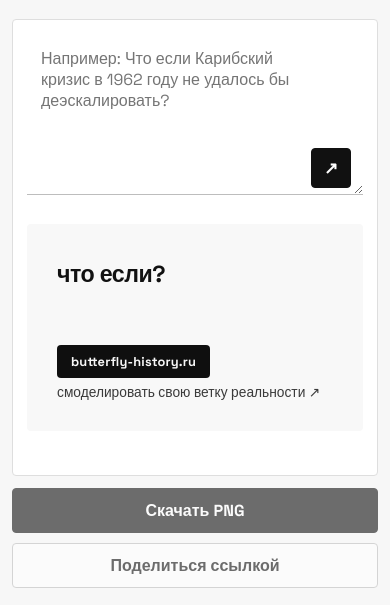
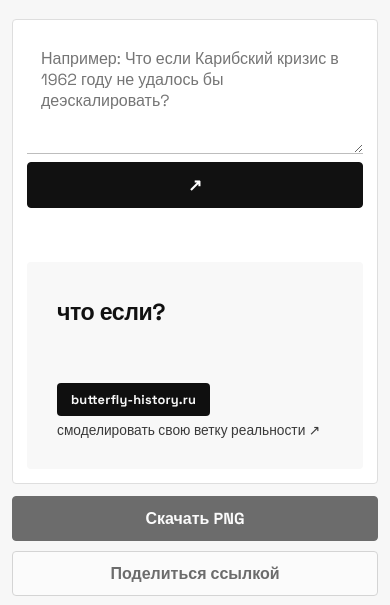
Before and after one commit to klimovphotography/butterfly-history, a website: page public/index.html in a window 390 px wide. Shown: the part 188-793 px from the top of the page. Drawn offline with nearby package versions, Linux system fonts and the light colour scheme.

Commit message:
Добавить favicons и workflow

```diff
--- a/package.json
+++ b/package.json
@@ -5,6 +5,7 @@
   "type": "module",
   "scripts": {
     "start": "node server.mjs",
-    "dev": "node --watch server.mjs"
+    "dev": "node --watch server.mjs",
+    "check": "node scripts/check-api.mjs"
   }
 }
--- a/public/app.js
+++ b/public/app.js
@@ -1476,7 +1476,6 @@ function renderSharePanel(payload) {
 
   shareButton.addEventListener("click", async () => {
     const titleText = payload.event || t("shareCardTitle");
-    const shareText = shorten(payload.scenario?.narrative || "", 180);
     const resolvedUrl = shareUrl || await shareUrlPromise;
     if (!resolvedUrl) {
       status.textContent = t("shareCopyFail");
@@ -1487,7 +1486,6 @@ function renderSharePanel(payload) {
       try {
         await navigator.share({
           title: titleText,
-          text: shareText,
           url: resolvedUrl,
         });
         status.textContent = t("shareShared");
--- a/public/index.html
+++ b/public/index.html
@@ -13,6 +13,11 @@
     <meta property="og:url" content="https://butterfly-history.ru/" />
     <meta property="og:image" content="https://butterfly-history.ru/og_image.jpg" />
     <meta name="twitter:card" content="summary_large_image" />
+    <link rel="apple-touch-icon" sizes="180x180" href="/assets/icons/apple-touch-icon.png" />
+    <link rel="icon" type="image/png" sizes="32x32" href="/assets/icons/favicon-32x32.png" />
+    <link rel="icon" type="image/png" sizes="16x16" href="/assets/icons/favicon-16x16.png" />
+    <link rel="icon" href="/assets/icons/favicon.ico" />
+    <link rel="manifest" href="/assets/icons/site.webmanifest" />
     <link rel="stylesheet" href="/style.css" />
     <script src="https://cdnjs.cloudflare.com/ajax/libs/html2canvas/1.4.1/html2canvas.min.js"></script>
     <script defer src="/app.js"></script>
--- a/public/style.css
+++ b/public/style.css
@@ -1214,6 +1214,23 @@ body.share-open {
     max-width: none;
   }
 
+  .input-shell {
+    display: flex;
+    flex-direction: column;
+    gap: 8px;
+  }
+
+  textarea {
+    padding: 14px;
+  }
+
+  #submit-btn {
+    position: static;
+    width: 100%;
+    height: auto;
+    padding: 11px 18px;
+  }
+
   .year-item {
     padding-left: 52px;
   }
@@ -1227,11 +1244,11 @@ body.share-open {
 
   .story-view-card {
     position: static;
-    order: 1;
+    order: 2;
     max-width: none;
   }
 
   .story-narrative {
-    order: 2;
+    order: 1;
   }
 }
```
Also changed, not shown: .github/workflows/deploy.yml (added), public/assets/icons/android-chrome-192x192.png (added), public/assets/icons/android-chrome-512x512.png (added), public/assets/icons/apple-touch-icon.png (added), public/assets/icons/favicon-16x16.png (added), public/assets/icons/favicon-32x32.png (added), public/assets/icons/favicon.ico (added), public/assets/icons/site.webmanifest (added), 3 other files.
